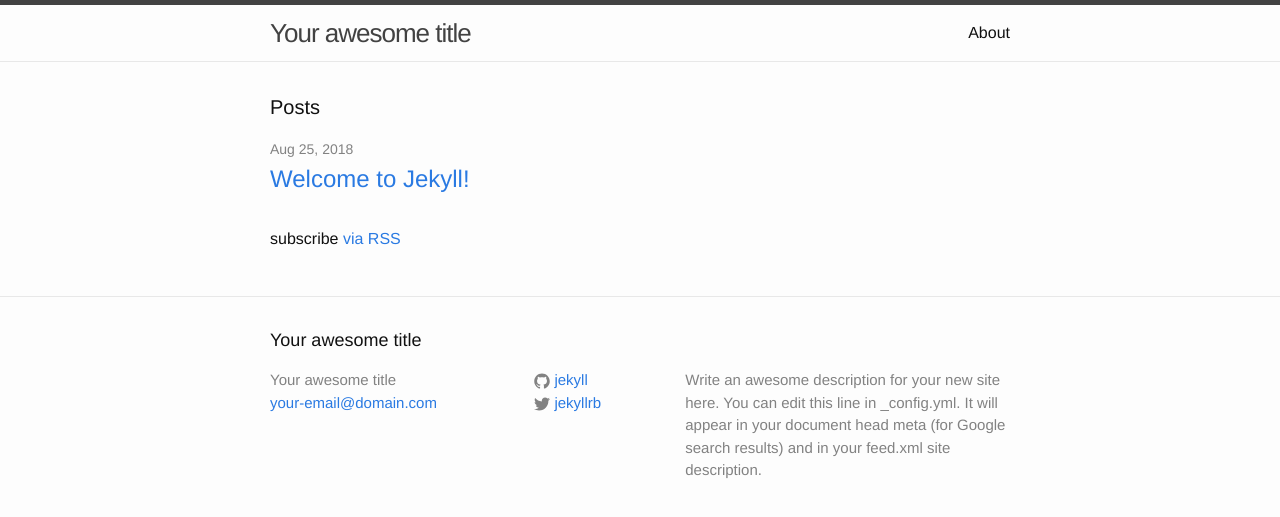
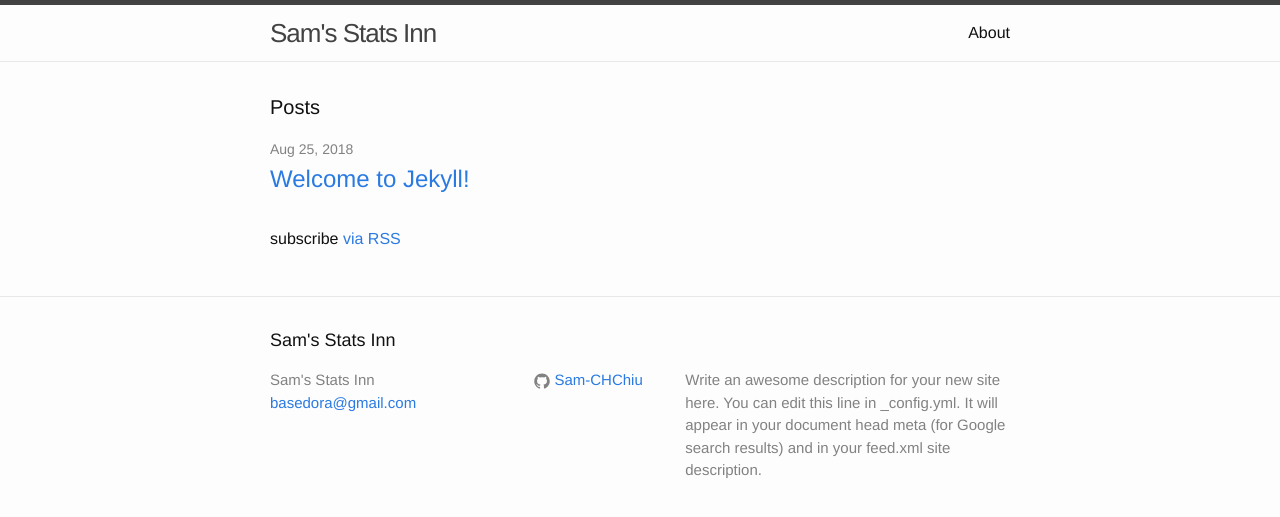
Before and after one commit to Sam-CHChiu/Sam-CHChiu.github.io, a Jekyll site: the page built from index.html, in a window 1280 px wide. Shown: the top 517 px of the page. Built offline with Jekyll 4.4.1, drawn with Linux system fonts in a browser that asks for light colours.

Commit message:
Update my config

```diff
--- a/_config.yml
+++ b/_config.yml
@@ -6,16 +6,16 @@
 # 'jekyll serve'. If you change this file, please restart the server process.
 
 # Site settings
-title: Your awesome title
-email: your-email@domain.com
+title: Sam's Stats Inn
+email: basedora@gmail.com
 description: > # this means to ignore newlines until "baseurl:"
   Write an awesome description for your new site here. You can edit this
   line in _config.yml. It will appear in your document head meta (for
   Google search results) and in your feed.xml site description.
 baseurl: "" # the subpath of your site, e.g. /blog
-url: "http://yourdomain.com" # the base hostname & protocol for your site
-twitter_username: jekyllrb
-github_username:  jekyll
+url: "http://Sam-CHChiu.github.io" # the base hostname & protocol for your site
+#twitter_username:
+github_username:  Sam-CHChiu
 
 # Build settings
 markdown: kramdown
```
Also changed, not shown: 4 other files.
